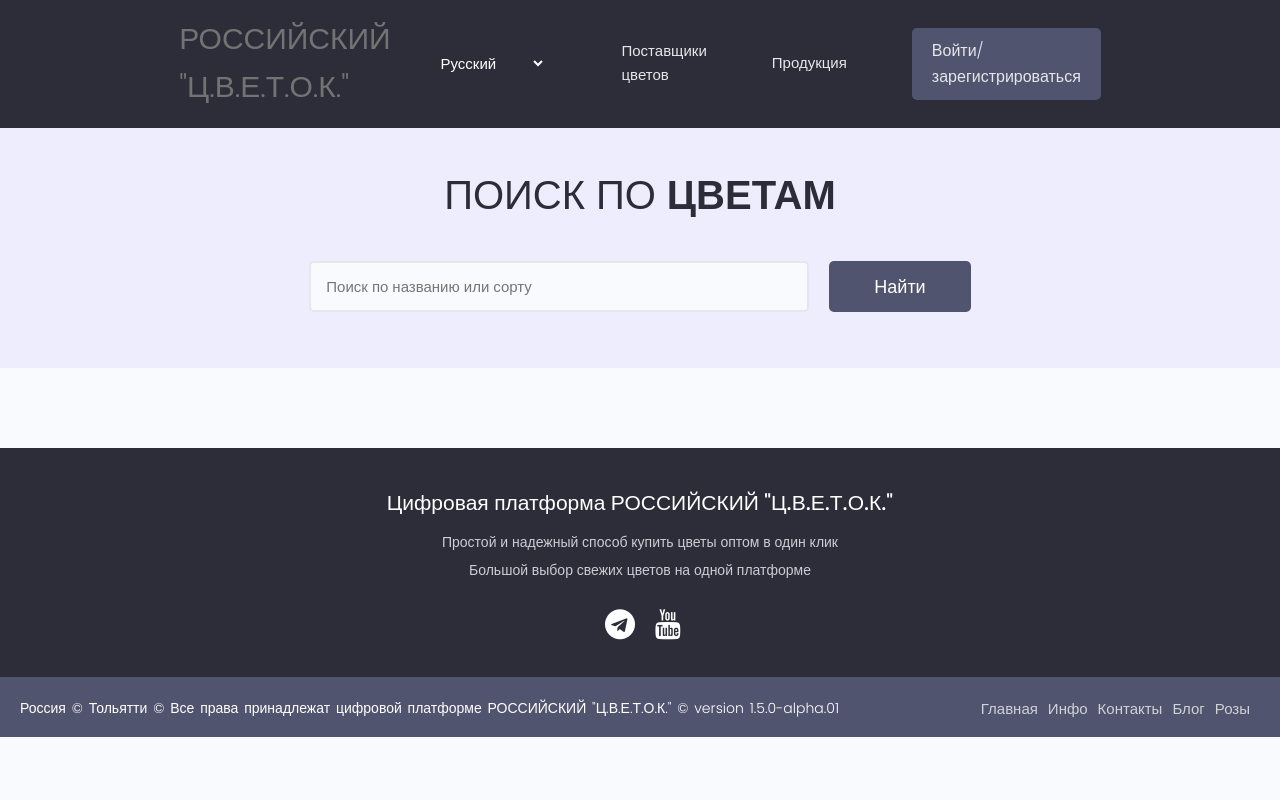
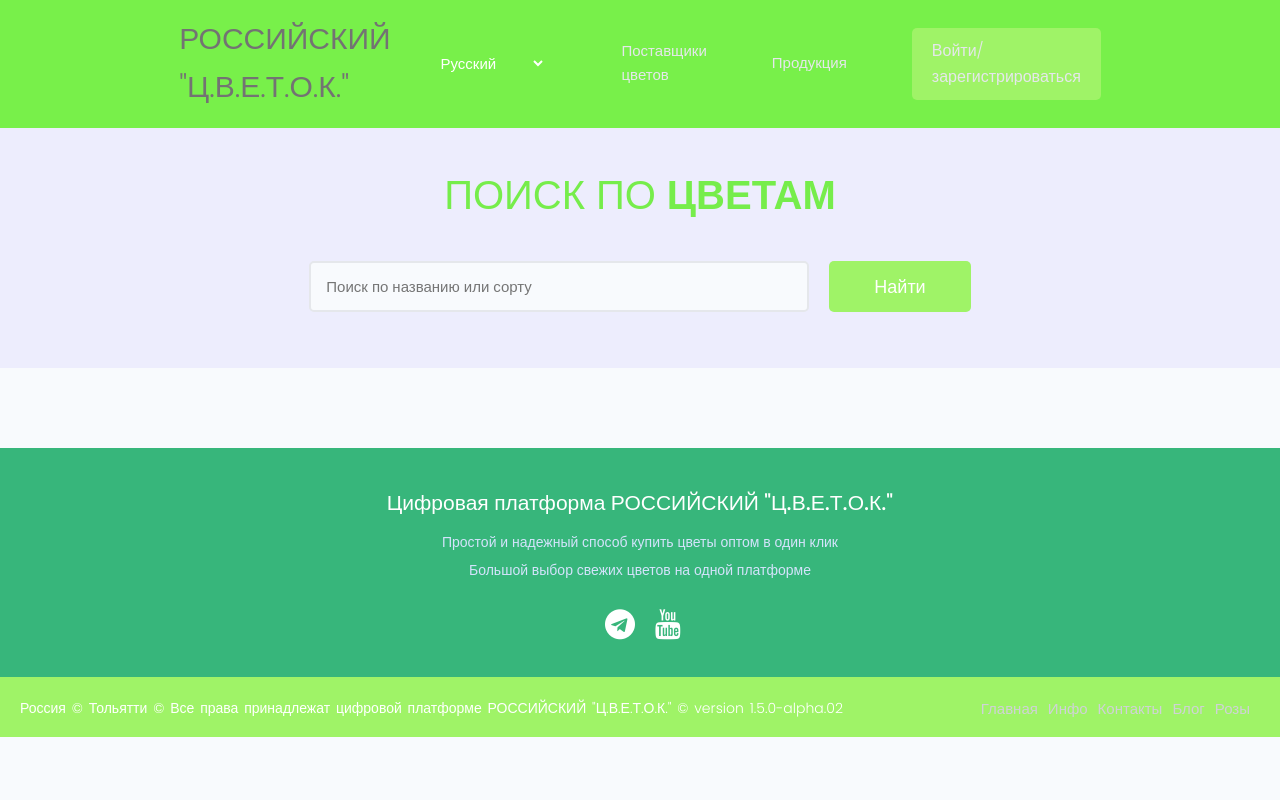
Before and after one commit to qaexpert/megasite, a Django app: page /projects/ in a window 1280 px wide. Run offline with Django 4.2, Linux system fonts and the light colour scheme; data that the repository does not hold is empty.

Commit message:
version 1.5.0-alpha.02

```diff
--- a/static/styles/main.css
+++ b/static/styles/main.css
@@ -8,7 +8,7 @@
     bottom: 0;
     left: 0;
     right: 0;
-    background: #2d2d39;
+    background: rgba(2, 163, 88, 0.78);
     height: auto;
     width: 100vw;
 
@@ -35,7 +35,7 @@
     margin: 10px auto;
     line-height: 28px;
     font-size: 14px;
-    color: #cacdd2;
+    color: #d4e3fc;
 }
 
 .socials {
@@ -136,7 +136,7 @@ h1 {
 }
 
 :root {
-    --color-sub: #2d2d39;
+    --color-sub: rgba(78, 236, 15, 0.75);
 }
 
 .btn--sub {
--- a/static/uikit/styles/modules/_variables.css
+++ b/static/uikit/styles/modules/_variables.css
@@ -1,8 +1,8 @@
 :root {
     --color-main: #5aa5b9;
     --color-main-light: #e6faff;
-    --color-sub: #3f4156;
-    --color-sub-light: #51546e;
+    --color-sub: #08a408;
+    --color-sub-light: #9ff367;
     --color-sub-lighter: #ededfd;
     --color-text: #737373;
     --color-gray: #8b8b8b;
--- a/staticfiles_build/static/styles/main.css
+++ b/staticfiles_build/static/styles/main.css
@@ -136,7 +136,7 @@ h1 {
 }
 
 :root {
-    --color-sub: #2d2d39;
+    --color-sub: rgba(2, 163, 88, 0.78);
 }
 
 .btn--sub {
--- a/staticfiles_build/static/uikit/styles/modules/_variables.css
+++ b/staticfiles_build/static/uikit/styles/modules/_variables.css
@@ -1,8 +1,8 @@
 :root {
     --color-main: #5aa5b9;
     --color-main-light: #e6faff;
-    --color-sub: #3f4156;
-    --color-sub-light: #51546e;
+    --color-sub: #6eec84;
+    --color-sub-light: #64c728;
     --color-sub-lighter: #ededfd;
     --color-text: #737373;
     --color-gray: #8b8b8b;
--- a/templates/base.html
+++ b/templates/base.html
@@ -55,7 +55,7 @@
         </div>
         <div class="footer-bottom">
             <p>Россия &copy; Тольятти &copy; Все права принадлежат цифровой платформе РОССИЙСКИЙ "Ц.В.Е.Т.О.К." &copy;
-                version 1.5.0-alpha.01</p>
+                version 1.5.0-alpha.02</p>
             <div class="footer-menu">
                 <ul class="f-menu">
                     <li><a href="">Главная</a></li>
```
